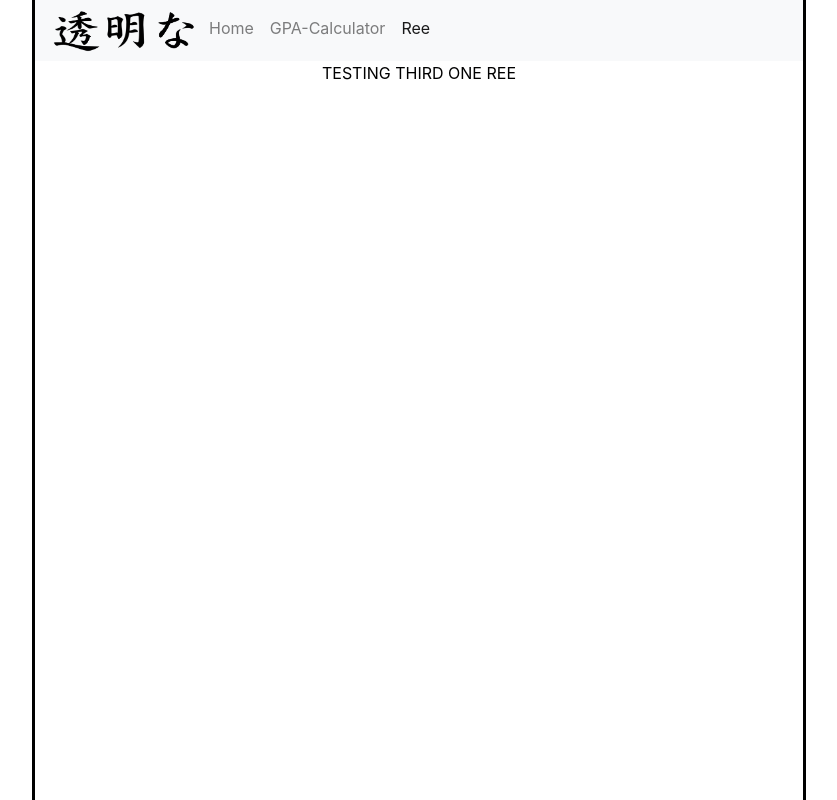
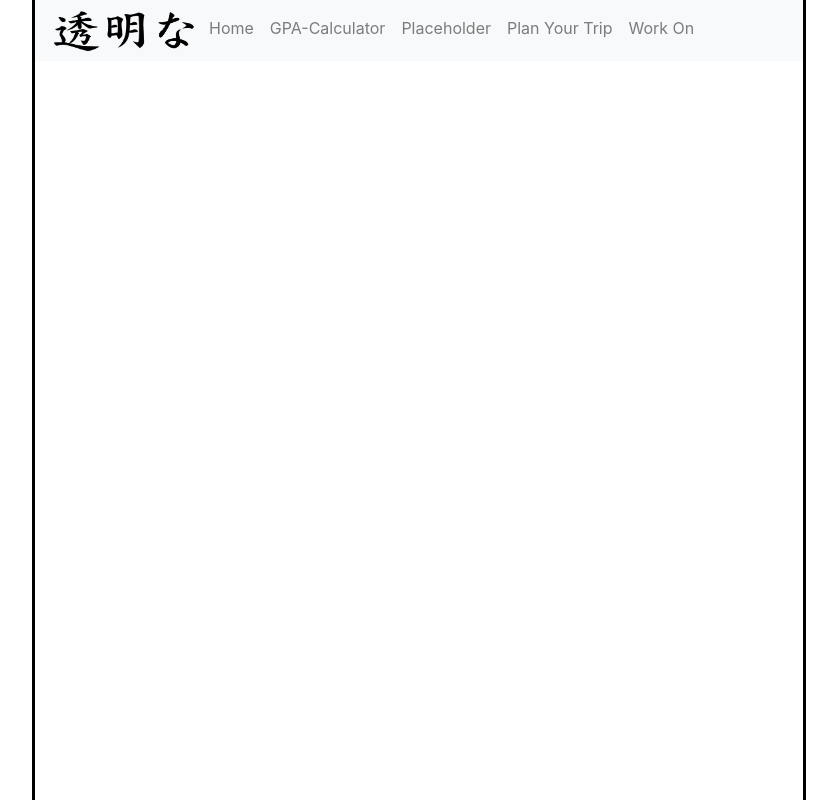
Before and after one commit to papaJCL/React, a React app: page /Ree in a window 1280 px wide. Shown: the whole page, without its empty margins (221-1058 px from the left). Built offline with nearby package versions, Linux system fonts and the light colour scheme.

Commit message:
Added two more paths to navigator

```diff
--- a/src/components/Navigator.js
+++ b/src/components/Navigator.js
@@ -1,16 +1,16 @@
-import React, {Component, useState} from 'react';
+import React, { Component, useState } from 'react';
 import GPA from './GPA.js'
 import Home from './Home.js'
-import Ree from './Ree.js'
-import { Navbar,  NavItem, Nav, Container} from 'react-bootstrap';
-import {BrowserRouter as Router,Link,NavLink,Route} from "react-router-dom";
+import ToDo from './ToDo.js'
+import { Navbar, NavItem, Nav, Container } from 'react-bootstrap';
+import { BrowserRouter as Router, Link, NavLink, Route } from "react-router-dom";
 import 'bootstrap/dist/css/bootstrap.min.css';
 
 import logo from './logo.png';
 
 
 
-class Navigator extends Component{
+class Navigator extends Component {
 
     constructor(props) {
         super(props);
@@ -18,8 +18,8 @@ class Navigator extends Component{
 
     }
 
-    render(){
-        return(
+    render() {
+        return (
             <center>
                 <div>
                     {this.renderNavigationBar()}
@@ -28,26 +28,32 @@ class Navigator extends Component{
         )
     }
 
-    // renderGPA(){
-    //     return(
-    //         <GPA />
-    //     )
-    // }
-
-    renderHome(){
-        return(
+    renderHome() {
+        return (
             <Home />
         )
     }
 
-    renderRee(){
-        return(
-            <Ree />
+    renderToDo() {
+        return (
+            <ToDo />
+        )
+    }
+
+    renderCS314() {
+        return (
+            <div>CS314 Link here</div>
+        )
+    }
+
+    renderWorkOn() {
+        return (
+            <div>Work on here</div>
         )
     }
 
 
-    renderNavigationBar(){
+    renderNavigationBar() {
         return (
             <Router>
 
@@ -64,19 +70,23 @@ class Navigator extends Component{
                             />
                             <Nav.Item><Nav.Link as={NavLink} to="/" exact>Home</Nav.Link> </Nav.Item>
                             <Nav.Item><Nav.Link as={NavLink} to="/GPA" exact>GPA-Calculator</Nav.Link></Nav.Item>
-                    <Nav.Item><Nav.Link as={NavLink} to="/Ree" exact>Ree</Nav.Link></Nav.Item>
+                            <Nav.Item><Nav.Link as={NavLink} to="/toDo" exact>Placeholder</Nav.Link></Nav.Item>
+                            <Nav.Item><Nav.Link as={NavLink} to="/CS314" exact>Plan Your Trip</Nav.Link></Nav.Item>
+                            <Nav.Item><Nav.Link as={NavLink} to="/workOn" exact>Work On</Nav.Link></Nav.Item>
                         </Nav>
                     </Navbar.Collapse>
                 </Navbar>
                 <Route
                     path="/GPA"
-                    render = {() => (<GPA
-                    finalGpaAnswer ={this.props.finalGpaAnswer}
-                    setFinalAnswerState = {this.props.setFinalAnswerState}
-                    resetGPAState = {this.props.resetGPAState}
-                    />) } />
+                    render={() => (<GPA
+                        finalGpaAnswer={this.props.finalGpaAnswer}
+                        setFinalAnswerState={this.props.setFinalAnswerState}
+                        resetGPAState={this.props.resetGPAState}
+                    />)} />
                 <Route path="/" exact component={this.renderHome} />
-                <Route path="/Ree" exact component={this.renderRee} />
+                <Route path="/toDo" exact component={this.renderToDo} />
+                <Route path="/CS314" exact component={this.renderCS314} />
+                <Route path="/workOn" exact component={this.renderWorkOn} />
             </Router>
 
         );
--- a/src/components/Ree.js
+++ b/src/components/ToDo.js
@@ -1,6 +1,6 @@
 import React, {Component} from 'react';
 
-class Ree extends Component{
+class ToDo extends Component{
     render(){
         return(
         <div>
@@ -10,4 +10,4 @@ class Ree extends Component{
     }
 }
 
-export default Ree;
+export default ToDo;
```
Also changed, not shown: 1 other file (tests, documents, lock files or other folders). Lines whose indentation alone changed are shown as unchanged.
